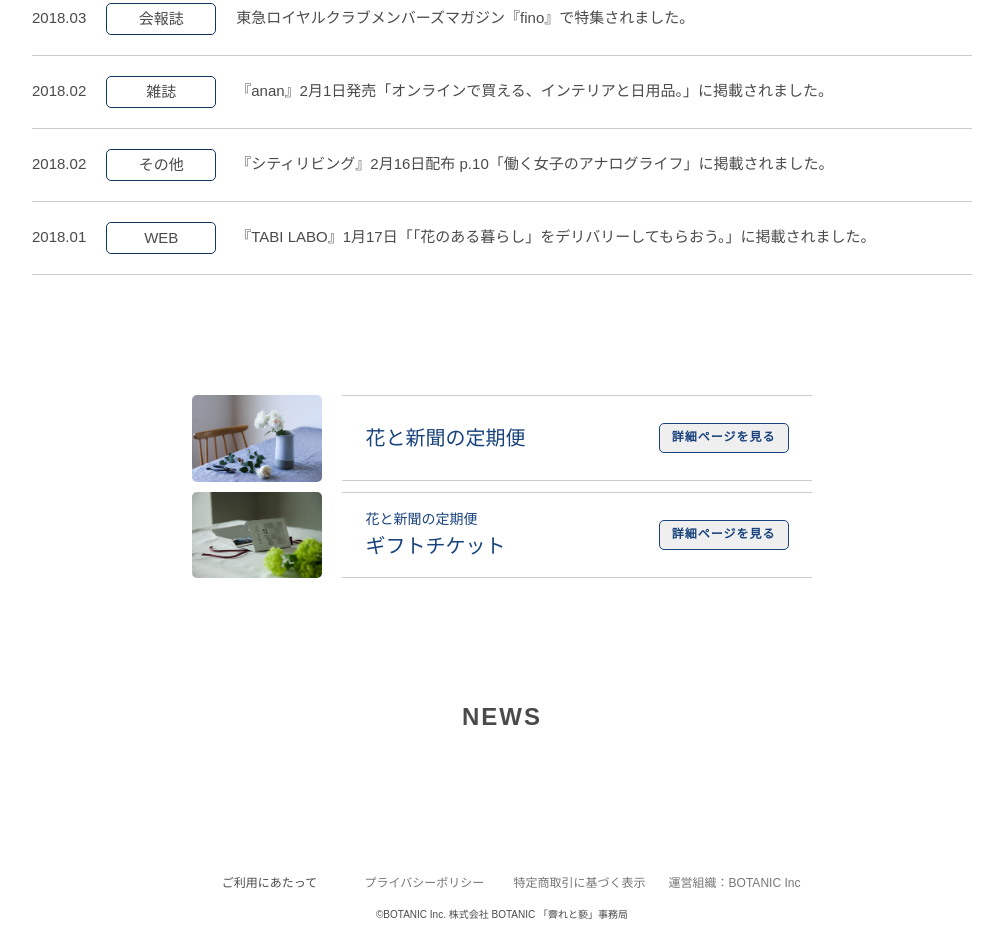
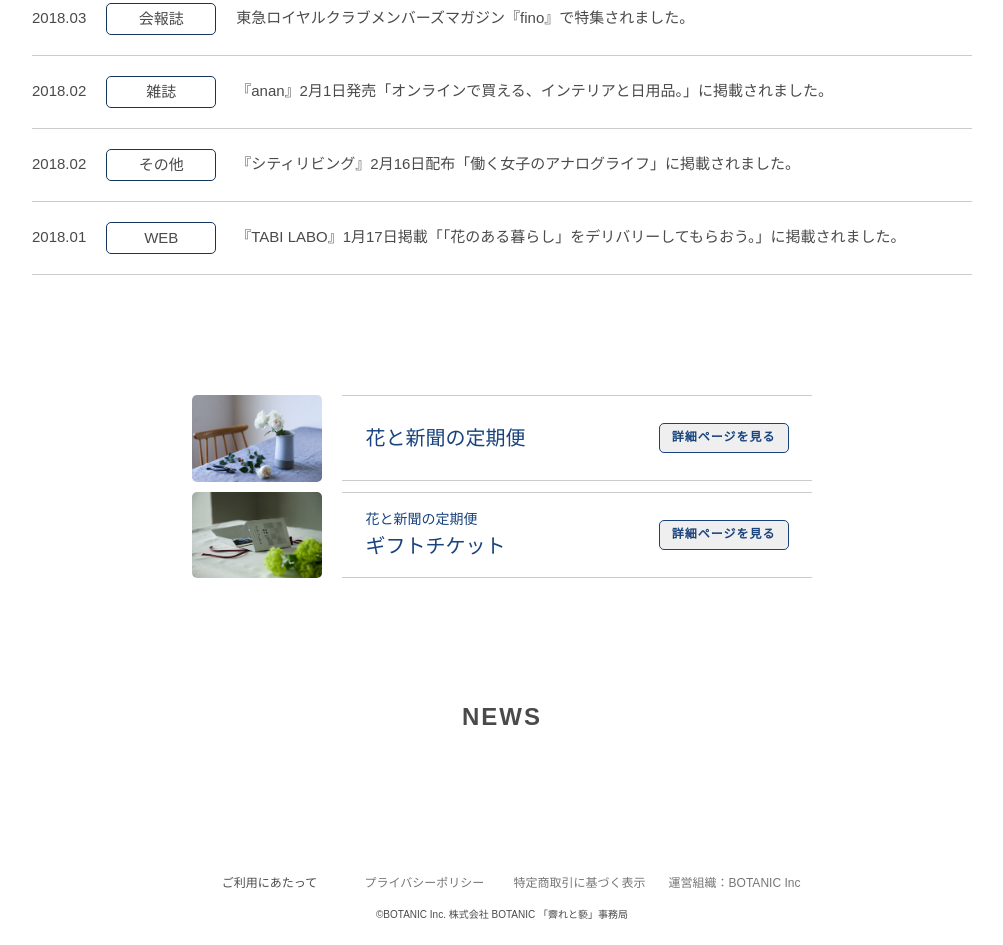
Before and after one commit to botanic-in/faretoqe, a plain HTML site: page index.html in a window 1280 px wide. Shown: the part 4521-5466 px from the top of the page, without its empty margins (138-1141 px from the left). Drawn offline with nearby package versions, Linux system fonts and the light colour scheme; a web font is replaced by a local one.

Commit message:
Update index.html

```diff
--- a/index.html
+++ b/index.html
@@ -241,12 +241,12 @@
             <li class="media__list">
                 <div class="grid__item media__date">2018.02</div>
                 <div class="grid__item media__tag">その他</div>
-                <div class="grid__item media__text">『シティリビング』2月16日配布 p.10「働く女子のアナログライフ」に掲載されました。</div>
+                <div class="grid__item media__text">『シティリビング』2月16日配布「働く女子のアナログライフ」に掲載されました。</div>
             </li>
             <li class="media__list">
                 <div class="grid__item media__date">2018.01</div>
                 <div class="grid__item media__tag">WEB</div>
-                <div class="grid__item media__text">『TABI LABO』1月17日「「花のある暮らし」をデリバリーしてもらおう。」に掲載されました。</div>
+                <div class="grid__item media__text">『TABI LABO』1月17日掲載「「花のある暮らし」をデリバリーしてもらおう。」に掲載されました。</div>
 
         </ul>
         <!--box940--></div>
```
